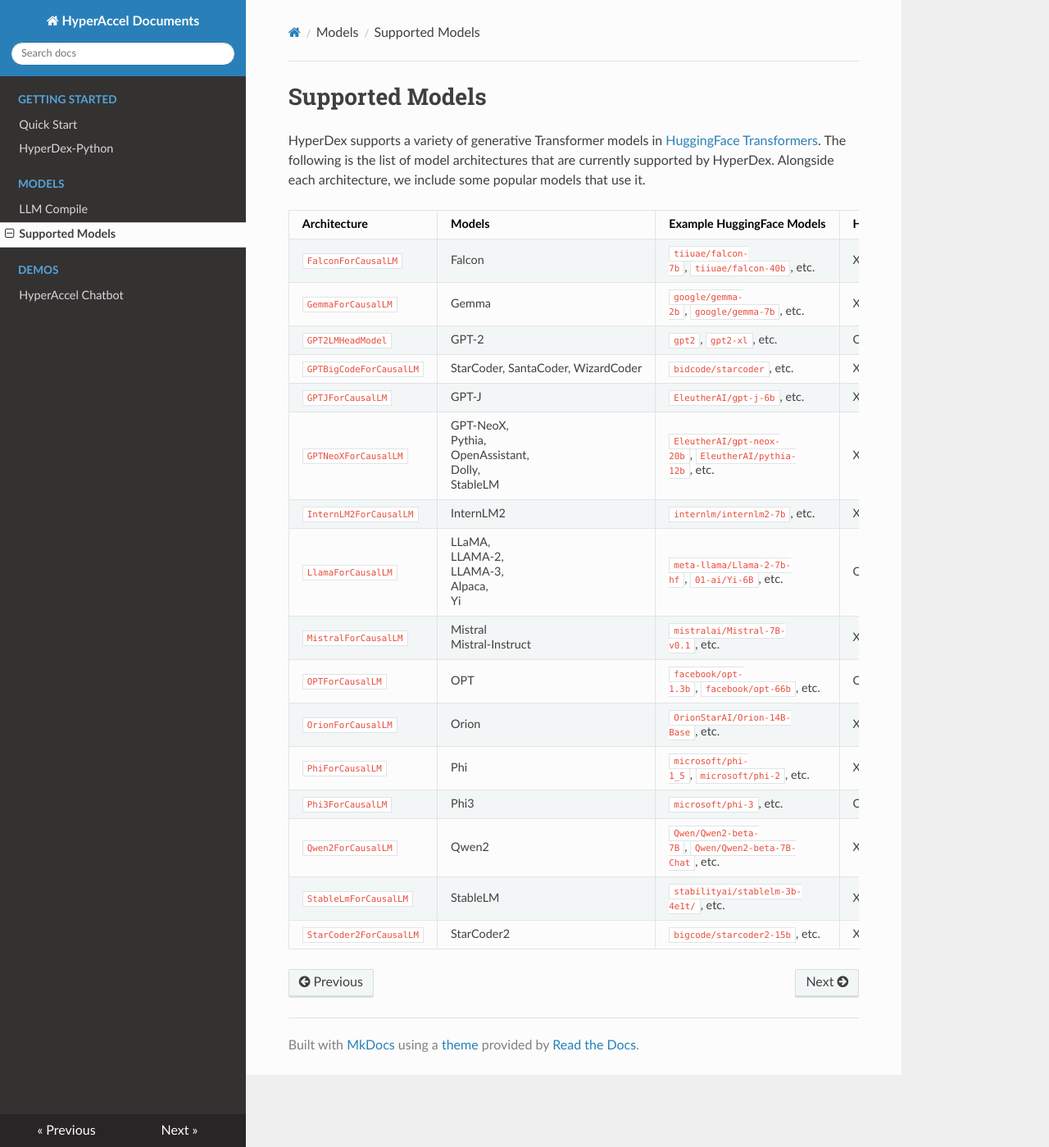
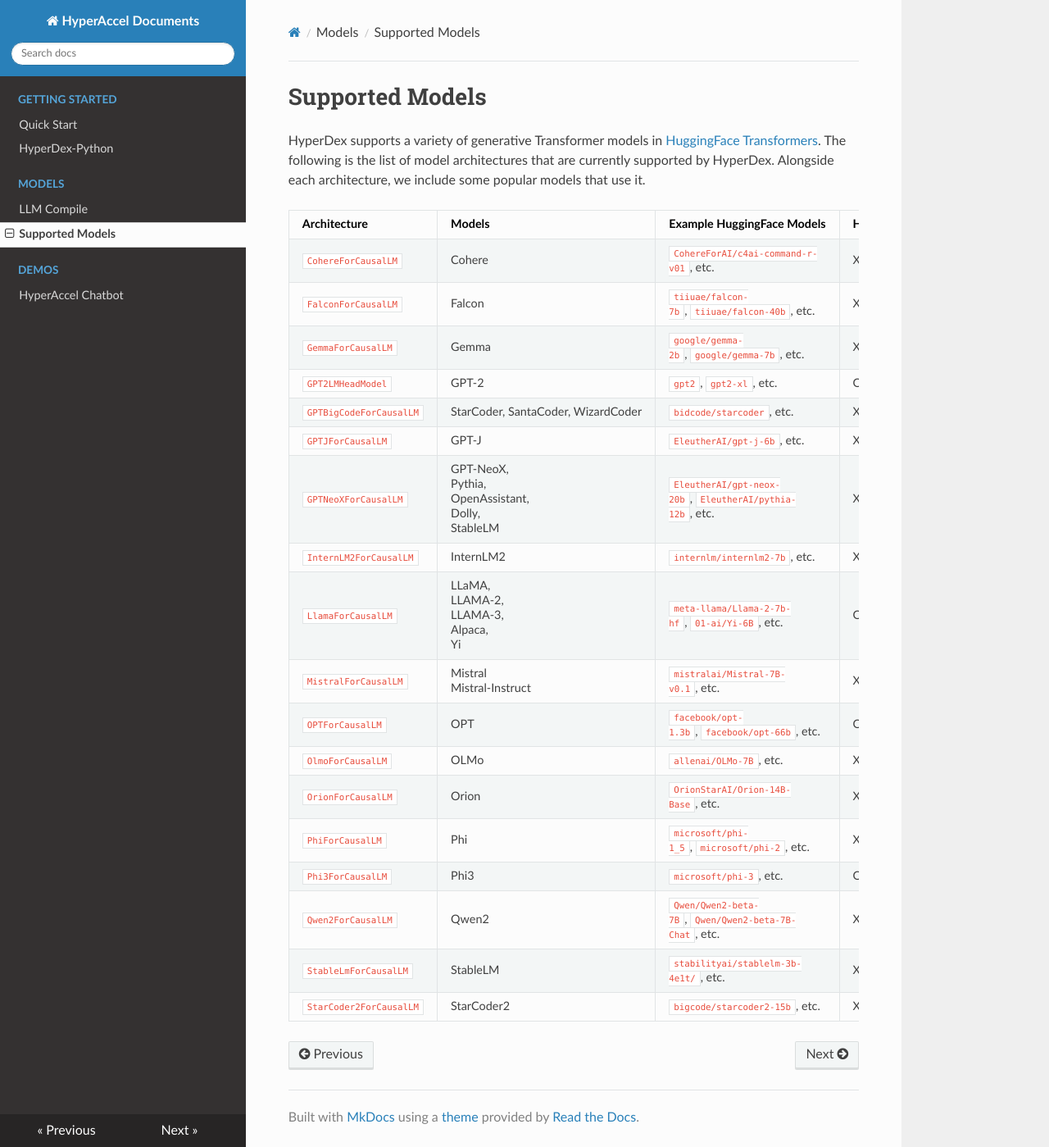
Before and after one commit to Hyper-Accel/docs, an MkDocs documentation site: the page built from docs/models.md, in a window 1280 px wide and 1399 px high. Shown: the whole window at 82% size. Built offline with MkDocs 1.6.1, drawn with Linux system fonts in a browser that asks for light colours; nearby versions of some CDN libraries.

Commit message:
docs(*): update supported model list, troubleshooting

```diff
--- a/docs/models.md
+++ b/docs/models.md
@@ -4,6 +4,7 @@
 
 |Architecture|Models|Example HuggingFace Models|Hybrid Support|
 |-|-|-|-|
+|`CohereForCausalLM`      |Cohere                                                       |`CohereForAI/c4ai-command-r-v01`, etc.                   |X  |
 |`FalconForCausalLM`      |Falcon                                                       |`tiiuae/falcon-7b`, `tiiuae/falcon-40b`, etc.            |X  |
 |`GemmaForCausalLM`       |Gemma                                                        |`google/gemma-2b`, `google/gemma-7b`, etc.               |X  |
 |`GPT2LMHeadModel`        |GPT-2                                                        |`gpt2`, `gpt2-xl`, etc.                                  |O  |
@@ -14,6 +15,7 @@
 |`LlamaForCausalLM`       |LLaMA,<br>LLAMA-2,<br>LLAMA-3,<br>Alpaca,<br>Yi              |`meta-llama/Llama-2-7b-hf`, `01-ai/Yi-6B`, etc.          |O  |
 |`MistralForCausalLM`     |Mistral<br>Mistral-Instruct                                  |`mistralai/Mistral-7B-v0.1`, etc.                        |X  |
 |`OPTForCausalLM`         |OPT                                                          |`facebook/opt-1.3b`, `facebook/opt-66b`, etc.            |O  |
+|`OlmoForCausalLM`        |OLMo                                                         |`allenai/OLMo-7B`, etc.                                  |X  |
 |`OrionForCausalLM`       |Orion                                                        |`OrionStarAI/Orion-14B-Base`, etc.                       |X  |
 |`PhiForCausalLM`         |Phi                                                          |`microsoft/phi-1_5`, `microsoft/phi-2`, etc.             |X  |
 |`Phi3ForCausalLM`        |Phi3                                                         |`microsoft/phi-3`, etc.                                  |O  |
```
Also changed, not shown: docs/troubleshooting.md (added, +30 -0 lines).
